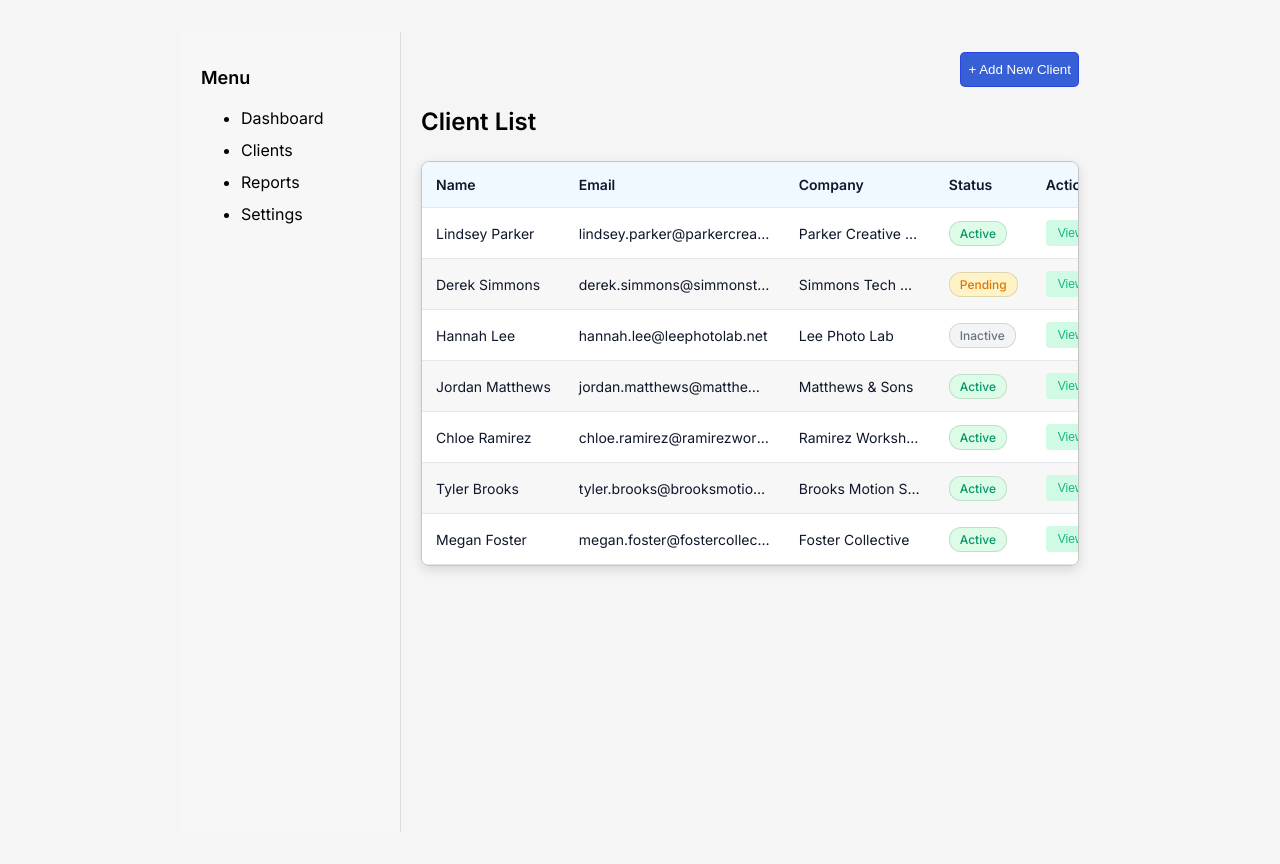
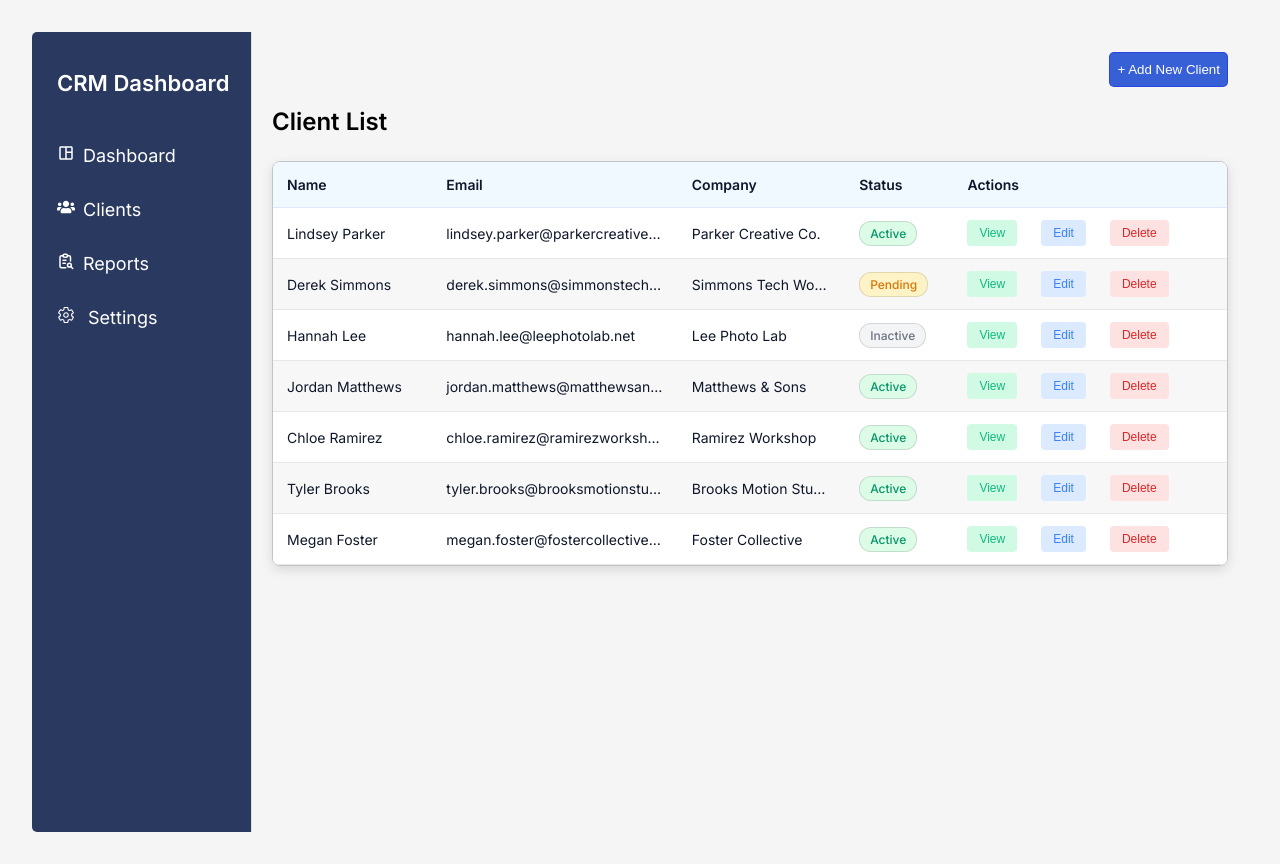
Before and after one commit to FixedBits/client-dashboard, a React (Vite) app: page / in a window 1280 px wide. Built offline with nearby package versions, Linux system fonts and the light colour scheme.

Commit message:
Fix: Dashboard/SidePanel Layout - Installed react icons

```diff
--- a/package.json
+++ b/package.json
@@ -11,7 +11,8 @@
   },
   "dependencies": {
     "react": "^19.2.6",
-    "react-dom": "^19.2.6"
+    "react-dom": "^19.2.6",
+    "react-icons": "^5.7.0"
   },
   "devDependencies": {
     "@eslint/js": "^10.0.1",
@@ -22,6 +23,6 @@
     "eslint-plugin-react-hooks": "^7.1.1",
     "eslint-plugin-react-refresh": "^0.5.2",
     "globals": "^17.6.0",
-    "vite": "^8.0.12"
+    "vite": "^8.2.1"
   }
 }
--- a/src/components/SidePanel.jsx
+++ b/src/components/SidePanel.jsx
@@ -1,14 +1,37 @@
 import "../styles/SidePanel.css";
-
+import { FaUsers } from "react-icons/fa";
+import { IoSettingsOutline } from "react-icons/io5";
+import { TbReportSearch } from "react-icons/tb";
+import { MdOutlineSpaceDashboard } from "react-icons/md";
 function SidePanel() {
   return (
     <div className="side-panel">
-      <h2 className="panel-title">Menu</h2>
+      <h2 className="panel-title">CRM Dashboard</h2>
       <ul className="panel-links">
-        <li>Dashboard</li>
-        <li>Clients</li>
-        <li>Reports</li>
-        <li>Settings</li>
+        <li>
+          <a href="#">
+            {" "}
+            <MdOutlineSpaceDashboard />
+            Dashboard
+          </a>
+        </li>
+        <li>
+          <a href="#">
+            <FaUsers />
+            Clients
+          </a>
+        </li>
+        <li>
+          <a href="#">
+            <TbReportSearch />
+            Reports
+          </a>
+        </li>
+        <li>
+          <a href="#">
+            <IoSettingsOutline /> Settings
+          </a>
+        </li>
       </ul>
     </div>
   );
--- a/src/styles.css
+++ b/src/styles.css
@@ -12,12 +12,11 @@ body {
   font-family: "Inter", sans-serif;
   background: #f5f5f5;
   margin: 0;
-  padding: 2rem;
 }
 
 .app {
   margin: 0 auto;
-  padding: 0 16px;
+  padding: 2rem;
   overflow-x: auto;
 }
 
@@ -35,13 +34,10 @@ body {
   font-family: "Inter", sans-serif;
   background: #f5f5f5;
   margin: 0;
-  padding: 2rem;
 }
 
 .app {
-  max-width: 950px;
   margin: 0 auto;
-  padding: 0 16px;
   overflow-x: auto;
 }
 
--- a/src/styles/ClientDashboard.css
+++ b/src/styles/ClientDashboard.css
@@ -3,6 +3,9 @@
 ========================================================= */
 .dashboard {
   display: flex;
+  width: 100%;
+  height: 100vh;
+  overflow: hidden;
 }
 
 .dashboard-content {
@@ -11,6 +14,7 @@
   display: flex;
   flex-direction: column;
   overflow-x: auto;
+  min-width: 0;
 }
 
 .add-btn {
--- a/src/styles/ClientForm.css
+++ b/src/styles/ClientForm.css
@@ -6,7 +6,6 @@
   flex-direction: column;
   gap: 1rem;
   border: 1px solid rgb(145, 145, 145);
-  max-width: 950px;
   border-radius: 8px;
   padding: 1rem;
   overflow-x: hidden;
--- a/src/styles/SidePanel.css
+++ b/src/styles/SidePanel.css
@@ -1,19 +1,40 @@
 .side-panel {
   width: 220px;
-  background: #f7f7f7;
-  padding: 20px;
+  flex-shrink: 0;
+  background: #293960;
   border-right: 1px solid #ddd;
   height: 100vh;
-  flex-shrink: 1;
+  padding: 20px 25px; /* reduce horizontal padding */
+  box-sizing: border-box;
+  border-radius: 5px 0 0 5px;
 }
 
 .panel-title {
-  margin-bottom: 20px;
-  font-size: 18px;
+  white-space: nowrap;
+  color: #fff;
+  margin-bottom: 3rem;
+  font-size: 22px;
   font-weight: bold;
 }
 
 .panel-links li {
-  margin-bottom: 12px;
+  font-size: 18px;
+  margin: 2rem 0;
   cursor: pointer;
 }
+
+.panel-links a svg {
+  margin-right: 8px;
+}
+
+ul li a {
+  color: #fff;
+  text-decoration: none;
+}
+
+.panel-links {
+  list-style: none;
+  padding: 0;
+  color: #fff;
+  text-decoration: none;
+}
```
Also changed, not shown: 1 other file (tests, documents, lock files or other folders).
